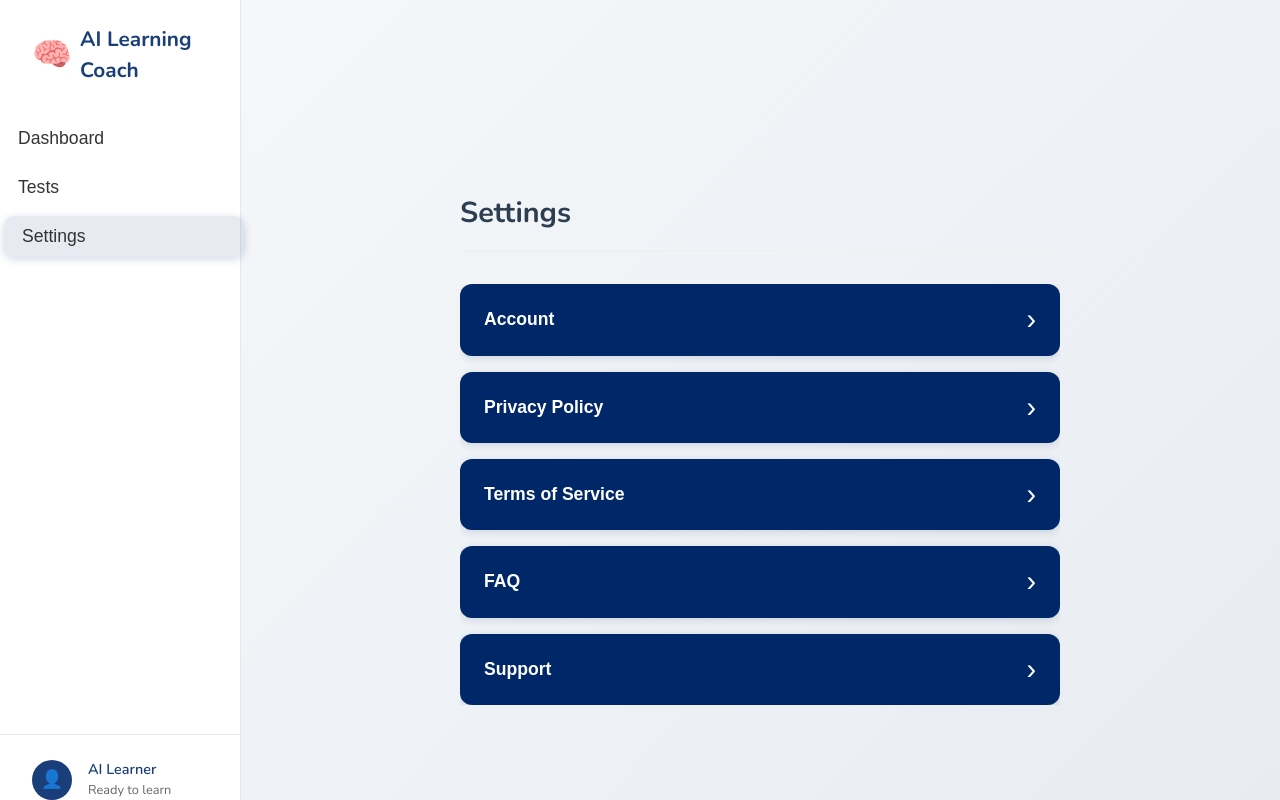
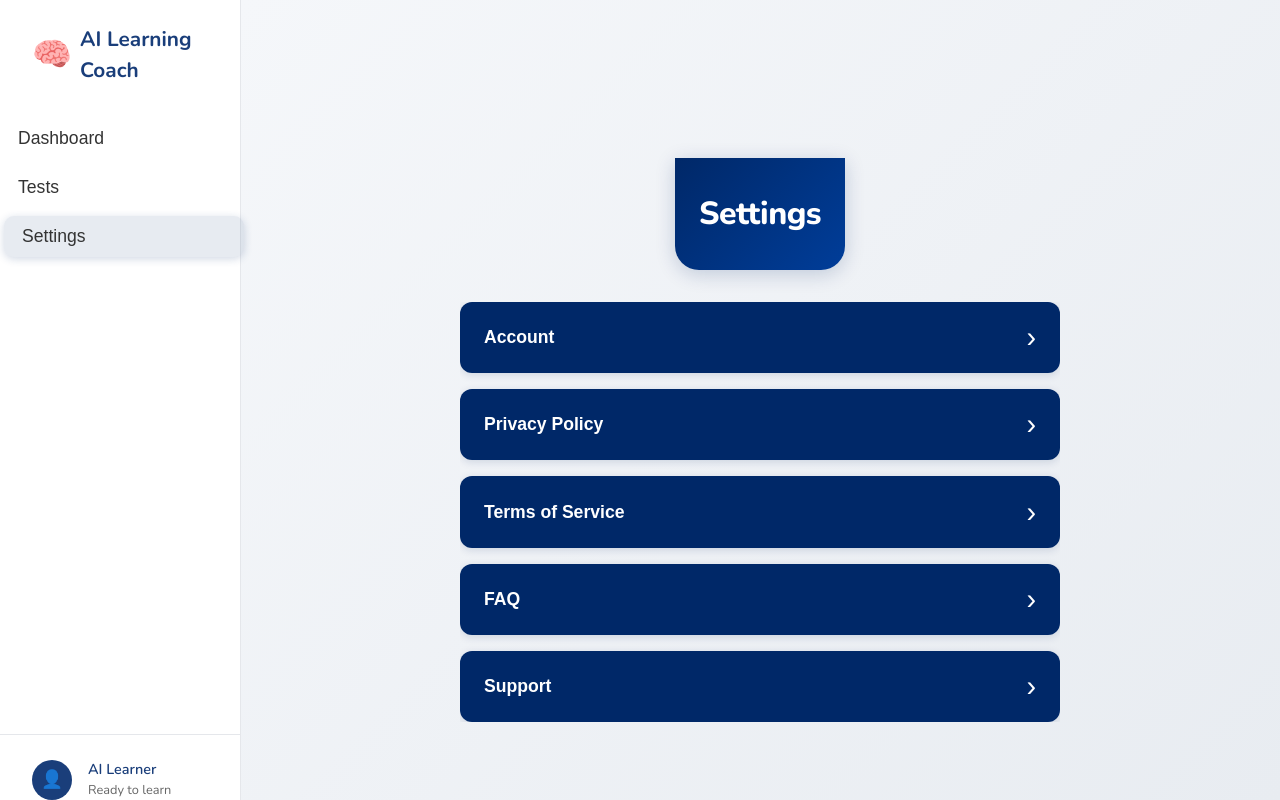
Before and after one commit to fullcircleAI/cbr-ai-coach, a React (Create React App) app: page /settings in a window 1280 px wide. Built offline with nearby package versions, Linux system fonts and the light colour scheme.

Commit message:
Add blue header banner to Settings page matching Practice page design

```diff
--- a/src/components/Settings.css
+++ b/src/components/Settings.css
@@ -20,23 +20,22 @@
   overflow: hidden;
 }
 
-/* Header - Same style as Practice Test */
-.settings-header-row {
-  display: flex;
-  justify-content: space-between;
-  align-items: center;
-  margin-bottom: 2rem;
-  padding-bottom: 1rem;
-  border-bottom: 2px solid #f0f0f0;
-  width: 100%;
-  max-width: 600px;
+/* Header Banner - Same as Practice Page */
+.page-header-banner {
+  background: linear-gradient(135deg, #002868 0%, #003d99 100%);
+  padding: 2rem 1.5rem;
+  margin: -1rem -1rem 2rem -1rem;
+  border-radius: 0 0 24px 24px;
+  box-shadow: 0 4px 20px rgba(0, 40, 104, 0.2);
+  text-align: center;
 }
 
-.settings-page-title {
+.page-header-title {
   margin: 0;
-  color: #2c3e50;
-  font-size: 1.8rem;
-  font-weight: 700;
+  color: #ffffff;
+  font-size: 2rem;
+  font-weight: 800;
+  letter-spacing: -0.5px;
 }
 
 .settings-main-menu {
--- a/src/components/Settings.tsx
+++ b/src/components/Settings.tsx
@@ -93,8 +93,8 @@ export const Settings: React.FC = () => {
   // Main Settings Menu
   const renderMainMenu = () => (
     <div className="settings-page">
-      <div className="settings-header-row">
-        <h2 className="settings-page-title">Settings</h2>
+      <div className="page-header-banner">
+        <h1 className="page-header-title">Settings</h1>
       </div>
 
       <div className="settings-main-menu">
```
